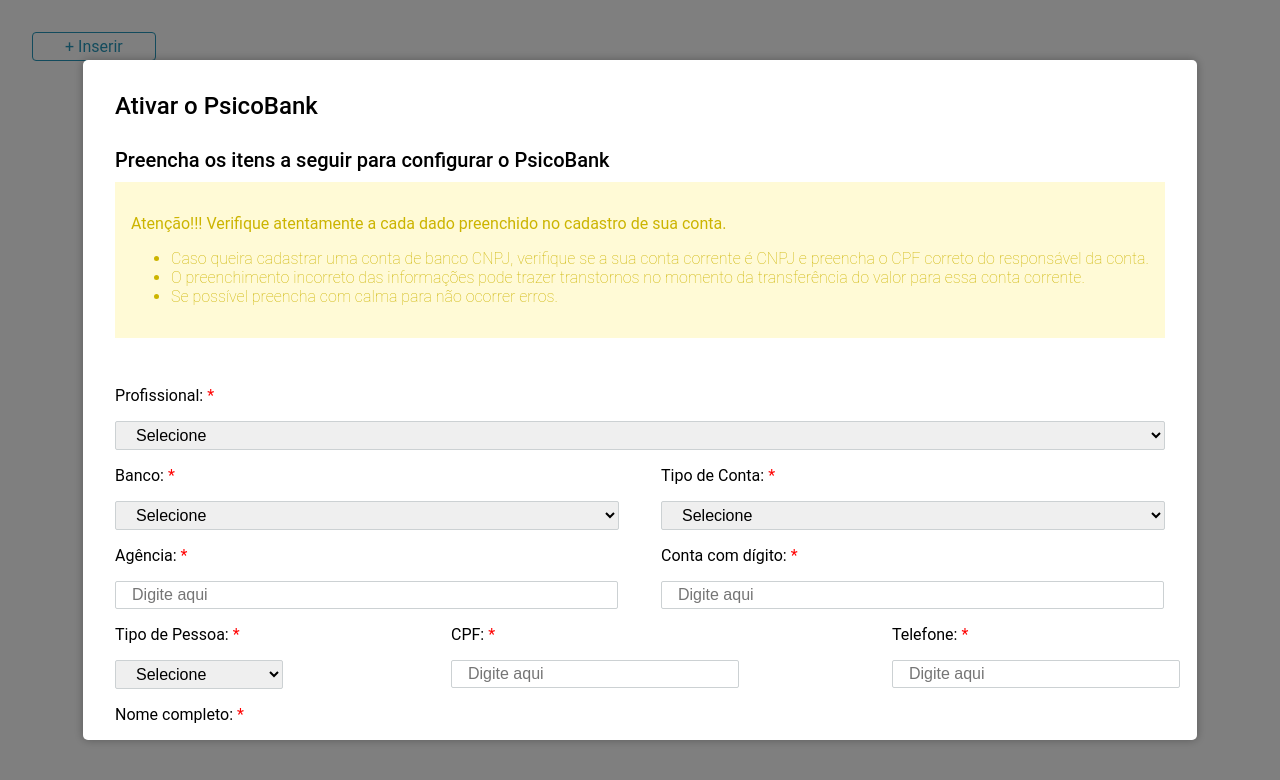
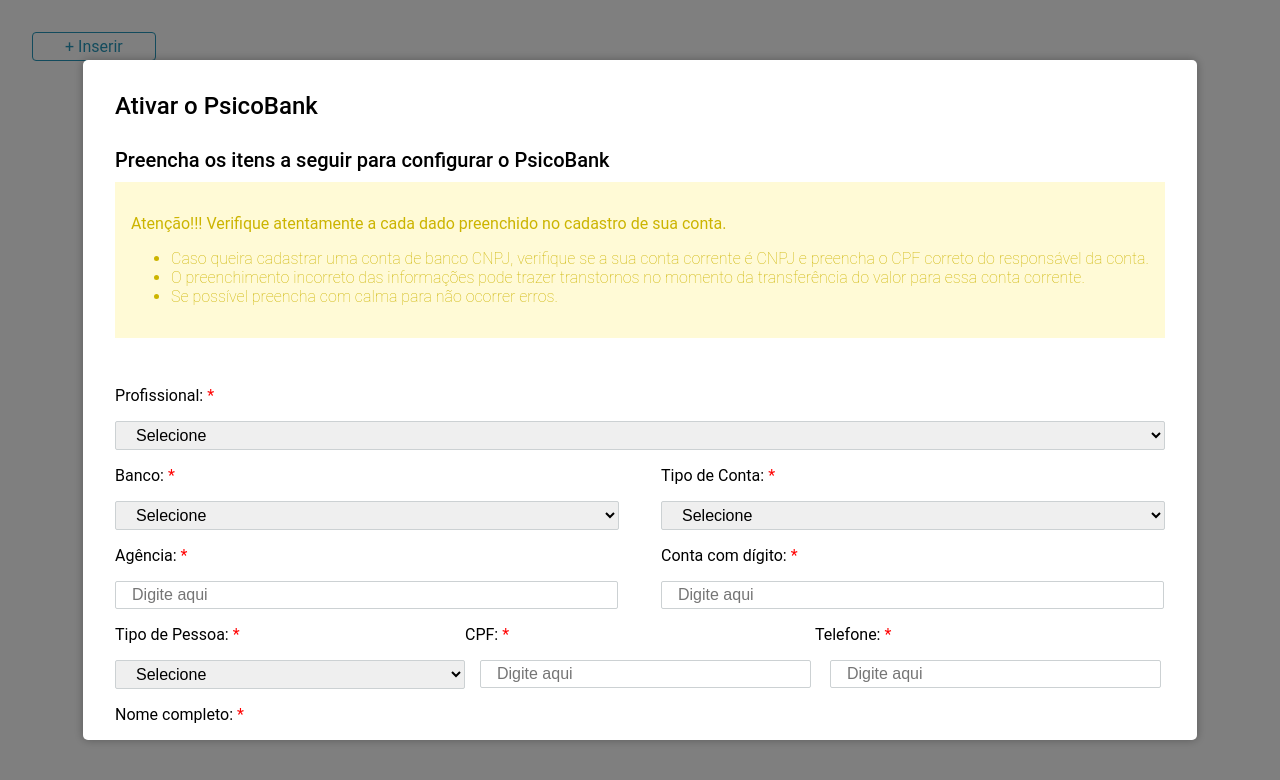
Before and after one commit to jessicaduarte95/desafioFrontNext, a Next.js app: page / in a window 1280 px wide. Shown: the top 780 px of the page. Built offline with nearby package versions, Linux system fonts and the light colour scheme.

Commit message:
ajuste nos campos de cadastrar conta

```diff
--- a/pages/Conta/ModalInserir.tsx
+++ b/pages/Conta/ModalInserir.tsx
@@ -20,8 +20,10 @@
     StyledSelect,
     StyledContainerSelectInput,
     StyledInput,
-    StyledContainerTwoFields,
-    StyledInputNome
+    StyledContainerFields,
+    StyledInputNome,
+    StyledInputFields,
+    StyledInputFieldCEP
 } from '../../styles/Conta/CadastroStyled'
 import { useForm, SubmitHandler } from 'react-hook-form';
 
@@ -83,7 +85,7 @@
                             <option value="opcao3">José De Oliveira</option>
                         </StyledSelect>
                         <StyledContainerSelectInput>
-                            <StyledContainerTwoFields>
+                            <StyledContainerFields>
                                 <StyledTitleSelectInput>Banco: <StyledSpan>*</StyledSpan></StyledTitleSelectInput>
                                 <StyledSelect {...register("banco")}>
                                     <option value="opcao">Selecione</option>
@@ -91,78 +93,78 @@
                                     <option value="opcao2">Banco do Brasil</option>
                                     <option value="opcao3">Itaú</option>
                                 </StyledSelect>
-                            </StyledContainerTwoFields>
-                            <StyledContainerTwoFields>
+                            </StyledContainerFields>
+                            <StyledContainerFields>
                                 <StyledTitleSelectInput>Tipo de Conta: <StyledSpan>*</StyledSpan></StyledTitleSelectInput>
                                 <StyledSelect {...register("tipoConta")}>
                                     <option value="opcao">Selecione</option>
                                     <option value="opcao1">Conta Corrente</option>
                                     <option value="opcao2">Poupança</option>
                                 </StyledSelect>
-                            </StyledContainerTwoFields>
+                            </StyledContainerFields>
                         </StyledContainerSelectInput>
 
                         <StyledContainerSelectInput>
-                            <StyledContainerTwoFields>
+                            <StyledContainerFields>
                                 <StyledTitleSelectInput>Agência: <StyledSpan>*</StyledSpan></StyledTitleSelectInput>
                                 <StyledInput placeholder="Digite aqui" {...register("agencia")}></StyledInput>
-                            </StyledContainerTwoFields>
-                            <StyledContainerTwoFields>
+                            </StyledContainerFields>
+                            <StyledContainerFields>
                                 <StyledTitleSelectInput>Conta com dígito: <StyledSpan>*</StyledSpan></StyledTitleSelectInput>
                                 <StyledInput placeholder="Digite aqui" {...register("conta")}></StyledInput>
-                            </StyledContainerTwoFields>
+                            </StyledContainerFields>
                         </StyledContainerSelectInput>
 
                         <StyledContainerSelectInput>
-                            <div>
+                            <StyledContainerFields>
                                 <StyledTitleSelectInput>Tipo de Pessoa: <StyledSpan>*</StyledSpan></StyledTitleSelectInput>
                                 <StyledSelect {...register("tipoPessoa")}>
                                     <option value="opcao">Selecione</option>
                                     <option value="opcao1">Pessoa Física</option>
                                     <option value="opcao2">Pessoa Jurídica</option>
                                 </StyledSelect>
-                            </div>
-                            <div>
+                            </StyledContainerFields>
+                            <StyledContainerFields>
                                 <StyledTitleSelectInput>CPF: <StyledSpan>*</StyledSpan></StyledTitleSelectInput>
-                                <StyledInput placeholder="Digite aqui" {...register("CPF")}></StyledInput>
-                            </div>
-                            <div>
+                                <StyledInputFields placeholder="Digite aqui" {...register("CPF")}></StyledInputFields>
+                            </StyledContainerFields>
+                            <StyledContainerFields>
                                 <StyledTitleSelectInput>Telefone: <StyledSpan>*</StyledSpan></StyledTitleSelectInput>
-                                <StyledInput placeholder="Digite aqui" {...register("telefone")}></StyledInput>
-                            </div>
+                                <StyledInputFields placeholder="Digite aqui" {...register("telefone")}></StyledInputFields>
+                            </StyledContainerFields>
                         </StyledContainerSelectInput>
 
                         <StyledTitleSelectInput>Nome completo: <StyledSpan>*</StyledSpan></StyledTitleSelectInput>
                         <StyledInputNome placeholder="Digite aqui" {...register("nome")}></StyledInputNome>
 
                         <StyledContainerSelectInput>
-                            <div>
+                            <StyledContainerFields>
                                 <StyledTitleSelectInput>CEP: <StyledSpan>*</StyledSpan></StyledTitleSelectInput>
-                                <StyledInput placeholder="Digite aqui" {...register("CEP")}></StyledInput>
-                            </div>
-                            <div>
+                                <StyledInputFieldCEP placeholder="Digite aqui" {...register("CEP")}></StyledInputFieldCEP>
+                            </StyledContainerFields>
+                            <StyledContainerFields>
                                 <StyledTitleSelectInput>Estado: <StyledSpan>*</StyledSpan></StyledTitleSelectInput>
                                 <StyledSelect {...register("estado")}>
                                     <option value="opcao">Selecione</option>
                                     <option value="opcao1">Teste1</option>
                                     <option value="opcao2">Teste2</option>
                                 </StyledSelect>
-                            </div>
-                            <div>
+                            </StyledContainerFields>
+                            <StyledContainerFields>
                                 <StyledTitleSelectInput>Cidade: <StyledSpan>*</StyledSpan></StyledTitleSelectInput>
-                                <StyledInput placeholder="Digite aqui" {...register("cidade")}></StyledInput>
-                            </div>
+                                <StyledInputFields placeholder="Digite aqui" {...register("cidade")}></StyledInputFields>
+                            </StyledContainerFields>
                         </StyledContainerSelectInput>
 
                         <StyledContainerSelectInput>
-                            <StyledContainerTwoFields>
+                            <StyledContainerFields>
                                 <StyledTitleSelectInput>Endereço: <StyledSpan>*</StyledSpan></StyledTitleSelectInput>
                                 <StyledInput placeholder="Digite aqui" {...register("endereco")}></StyledInput>
-                            </StyledContainerTwoFields>
-                            <StyledContainerTwoFields>
+                            </StyledContainerFields>
+                            <StyledContainerFields>
                                 <StyledTitleSelectInput>Número: <StyledSpan>*</StyledSpan></StyledTitleSelectInput>
                                 <StyledInput placeholder="Digite aqui" {...register("numero")}></StyledInput>
-                            </StyledContainerTwoFields>
+                            </StyledContainerFields>
                         </StyledContainerSelectInput>
 
                     </StyledContainerForm>
--- a/styles/Conta/CadastroStyled.tsx
+++ b/styles/Conta/CadastroStyled.tsx
@@ -25,12 +25,13 @@
     width: 100%;
 `
 
-export const StyledContainerTwoFields = styled.div`
+export const StyledContainerFields = styled.div`
     width: 48%;
 `
 
 export const StyledContainerThreeFields = styled.div `
-
+    width: 48%;
+    background-color: red;
 `
 
 export const StyledTitleSelectInput = styled.p`
@@ -55,6 +56,23 @@
     width: 93%;
 `
 
+export const StyledInputFields = styled.input`
+    font-size: 16px;
+    padding: 4px 16px 4px 16px;
+    border: 1px solid #CCD1D3;
+    border-radius: 2px;
+    margin-left: 15px;
+    width: 85%;
+`
+export const StyledInputFieldCEP = styled.input`
+    font-size: 16px;
+    padding: 4px 16px 4px 16px;
+    border: 1px solid #CCD1D3;
+    border-radius: 2px;
+    margin-right: 15px;
+    width: 85%;
+`
+
 export const StyledInputNome = styled.input`
     font-size: 16px;
     padding: 4px 16px 4px 16px;
```
